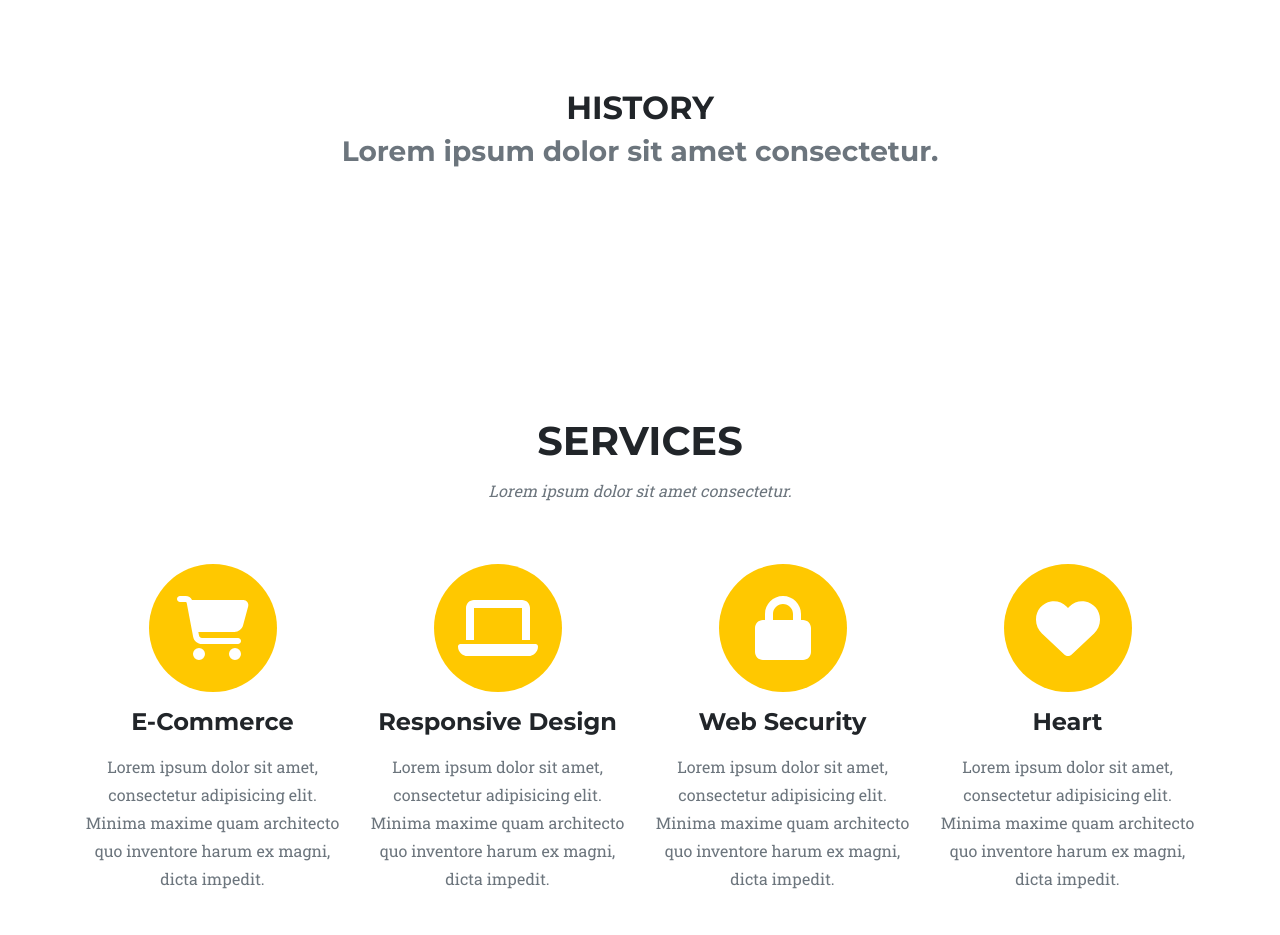
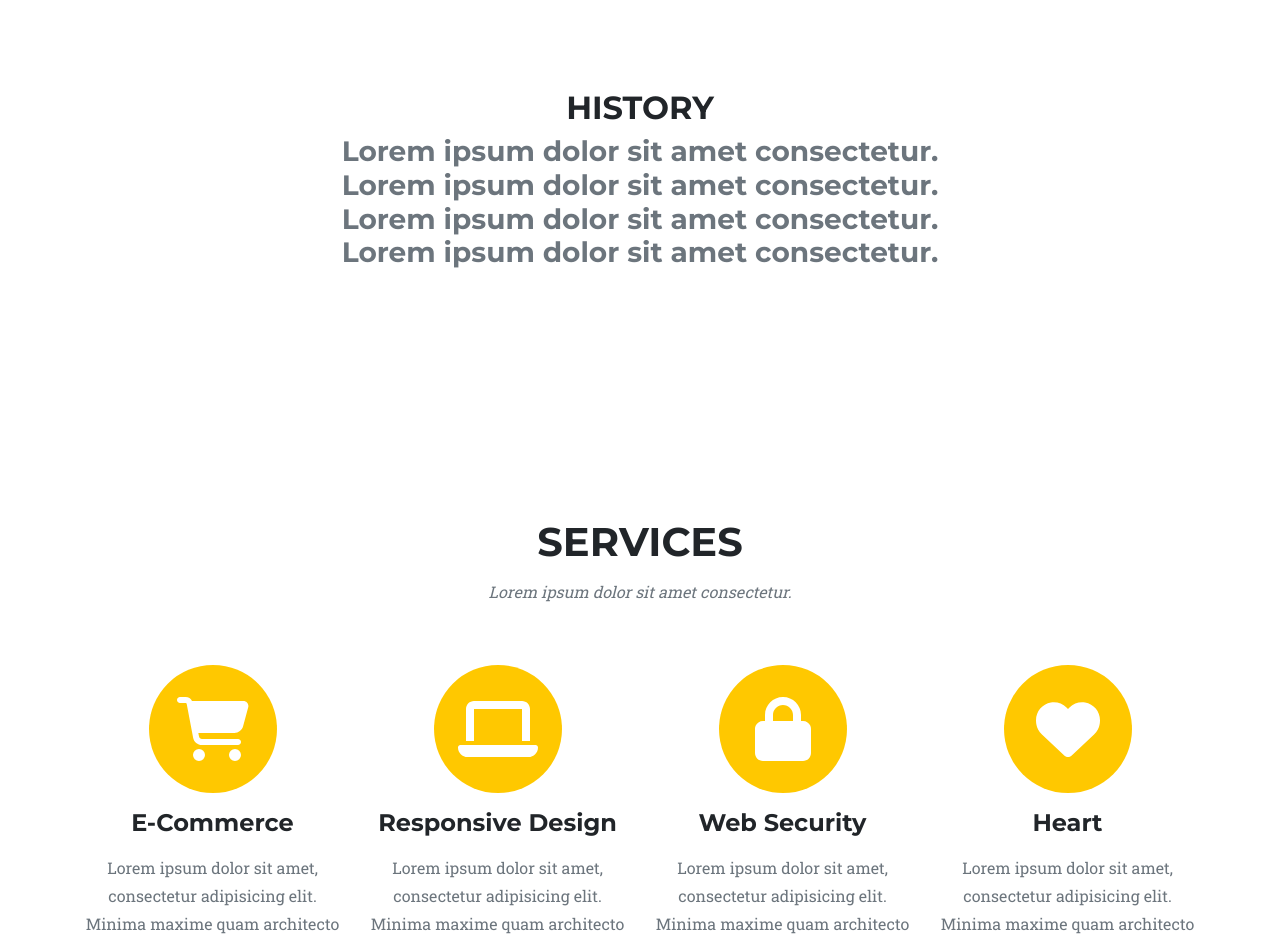
Before and after one commit to su0797/OrmiBootStrap, a plain HTML site: page startbootstrap-agency-gh-pages/index.html in a window 1280 px wide. Shown: the part 800-1735 px from the top of the page. Drawn offline with nearby package versions, Linux system fonts and the light colour scheme.

Commit message:
history 내용 추가 수정

```diff
--- a/startbootstrap-agency-gh-pages/index.html
+++ b/startbootstrap-agency-gh-pages/index.html
@@ -52,7 +52,8 @@
             <div class="container">
                 <div class="text-center">
                     <h2 class="section-heading text-uppercase">History</h2>
-                    <h3 class="section-subheading text-muted">Lorem ipsum dolor sit amet consectetur.</h3>
+                    <h3 class="section-subheading text-muted">Lorem ipsum dolor sit amet consectetur.<br>Lorem ipsum dolor sit amet consectetur.<br> Lorem ipsum dolor sit amet consectetur.<br> Lorem ipsum dolor sit amet consectetur.
+                    </h3>
                 </div>
             </div>
         </section>
```
